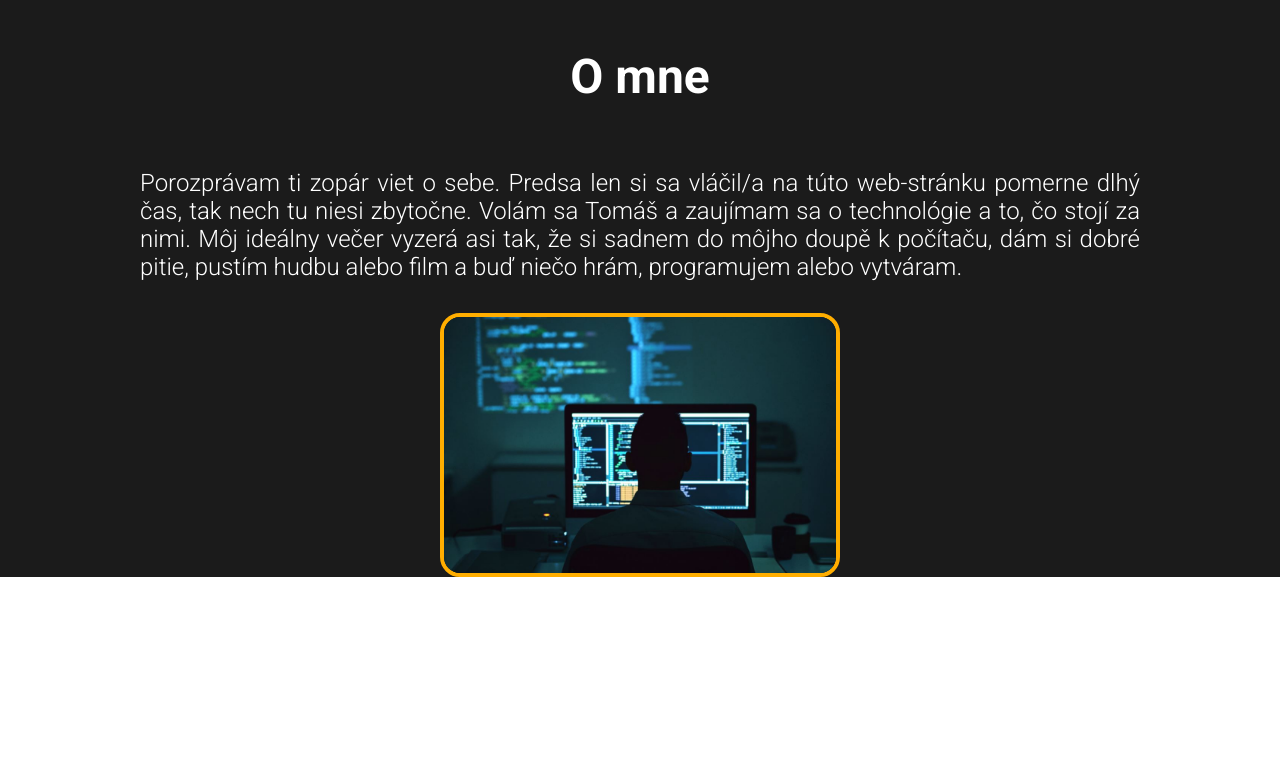
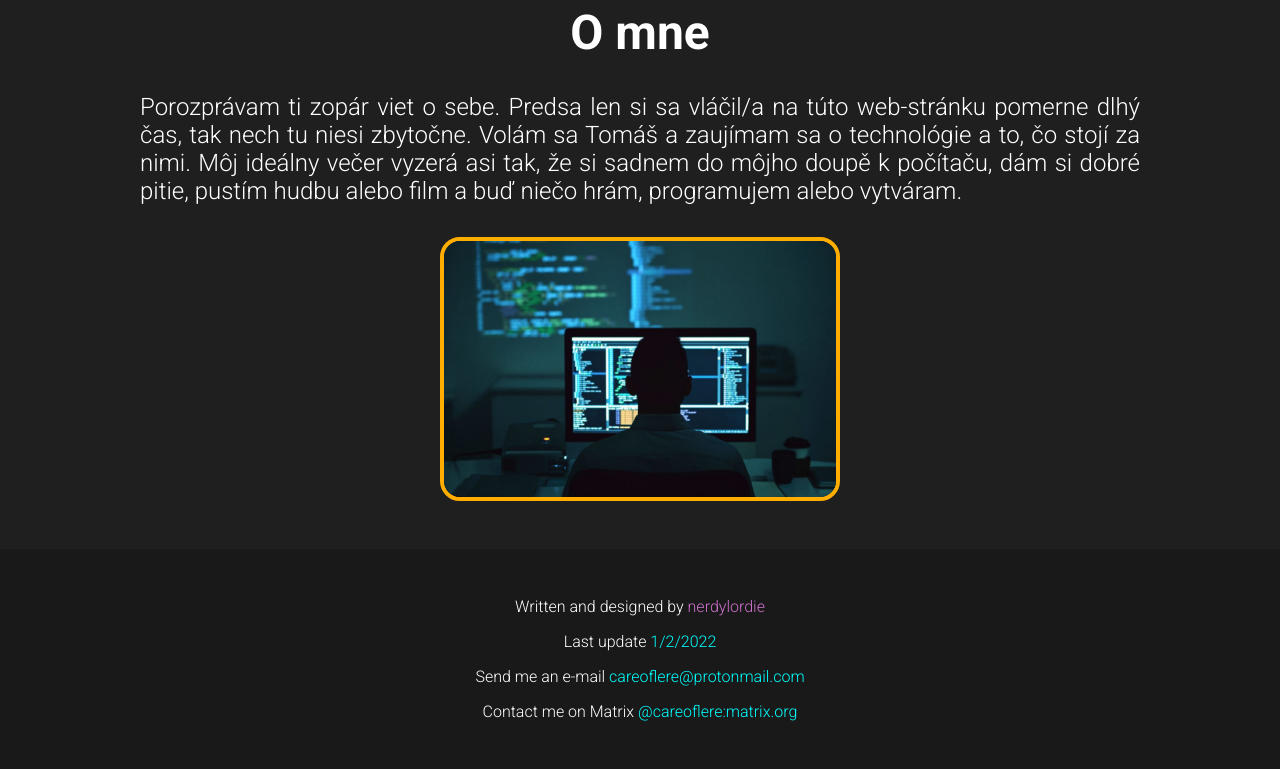
Before and after one commit to careoflere/careoflere.github.io, a plain HTML site: page index.html in a window 1280 px wide. Shown: the part 867-1636 px from the top of the page. Before the commit the page ends 1444 px from the top, so only its background shows below. Drawn offline with Linux system fonts and the light colour scheme.

Commit message:
added footer + some design tweaks

```diff
--- a/index.html
+++ b/index.html
@@ -7,13 +7,16 @@
     <link rel="stylesheet" href="style/body.css">
     <link rel="stylesheet" href="style/header.css">
     <link rel="stylesheet" href="style/articles-content.css">
+    <link rel="stylesheet" href="style/footer.css">
     <title>Homepage</title>
 </head>
 <body>
 
     <section class="head-navigation">
         <nav>
-            <img src="media/logo.png" alt="" id="nav-logo">
+            <a href="index.html" id="homepage">
+                <img src="media/logo.png" alt="" id="nav-logo">
+            </a>
             <a href="index.html#article-about-me">O MNE</a>
             <a href="snakeGame/index.html">GAME</a>
             <a href="">KONTAKT</a>
@@ -42,5 +45,20 @@
         </section>
     </section>
 
+    <footer class="web-footer">
+        <p id="me">
+            Written and designed by <a href="https://instagram.com/nerdylordie" target="_blank">nerdylordie</a>
+        </p>
+        <p id="last-update">
+            Last update <strong>1/2/2022</strong>
+        </p>
+        <p id="me-email">
+            Send me an e-mail <strong>careoflere@protonmail.com</strong>
+        </p>
+        <p id="me-matrix">
+            Contact me on Matrix <strong>@careoflere:matrix.org</strong>
+        </p>
+    </footer>
+
 </body>
 </html>
--- a/style/articles-content.scss
+++ b/style/articles-content.scss
@@ -1,5 +1,5 @@
 $grey: #1B1B1B;
-$grey2: #2C3539;
+$grey2: #1f1f1f;
 $hover: rgb(255, 174, 0);
 .article-content{
     display: grid;
@@ -14,7 +14,7 @@ $hover: rgb(255, 174, 0);
     //     background: $grey2;
     // }
 
-    background-color: $grey;
+    background-color: $grey2;
     box-sizing: border-box;
     width: 100%;
 
@@ -22,7 +22,7 @@ $hover: rgb(255, 174, 0);
         display: grid;
         text-align: center;
         font-size: 3rem;
-        margin: 4rem 2rem;
+        margin: 2rem;
         box-sizing: border-box;
     }
     p{
@@ -39,6 +39,7 @@ $hover: rgb(255, 174, 0);
         width: 80vw;
         margin-left: auto;
         margin-right: auto;
+        margin-bottom: 3rem;
 
         border: 4px solid $hover;
         border-radius: 20px;
--- /dev/null
+++ b/style/footer.scss
@@ -0,0 +1,36 @@
+$grey: #1B1B1B;
+$grey2: #2C3539;
+$hover: rgb(255, 174, 0);
+
+.web-footer{
+    margin: 0;
+    padding: 0;
+    // margin-top: 2rem;
+    // margin-bottom: 2rem;
+    display: flex;
+    flex-direction: column;
+    text-align: center;
+    gap: 1rem;
+    background-color: #1a1919;
+    color: white;
+    padding-top: 3rem;
+    padding-bottom: 3rem;
+    font-size: 1rem;
+
+
+    strong{
+        font-weight: 300;
+        color: cyan;
+    }
+
+    a{
+        text-decoration: none;
+        color: #cc72cc;
+        border-bottom: 3px solid transparent;
+        transition: 0.6s;
+
+        &:hover{
+            border-bottom: 3px solid #cc72cc;
+        }
+    }
+}
--- a/style/header.scss
+++ b/style/header.scss
@@ -39,6 +39,14 @@ $hover: rgb(255, 174, 0);
           }
       }
 
+      #homepage{
+        a{
+          &:hover{
+            border-bottom: 4px solid transparent;
+          }
+        }
+      }
+
       #nav-logo{
         display: grid;
         text-align: center;
```
Also changed, not shown: style/articles-content.css, style/body.css, style/footer.css (added), style/header.css.
